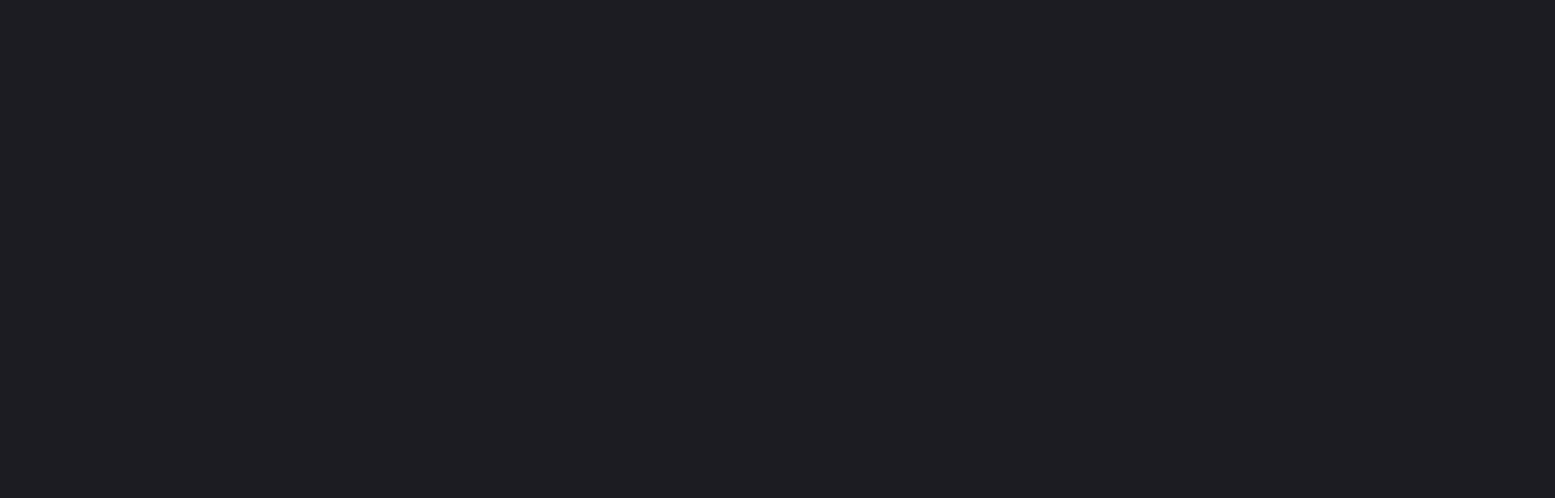
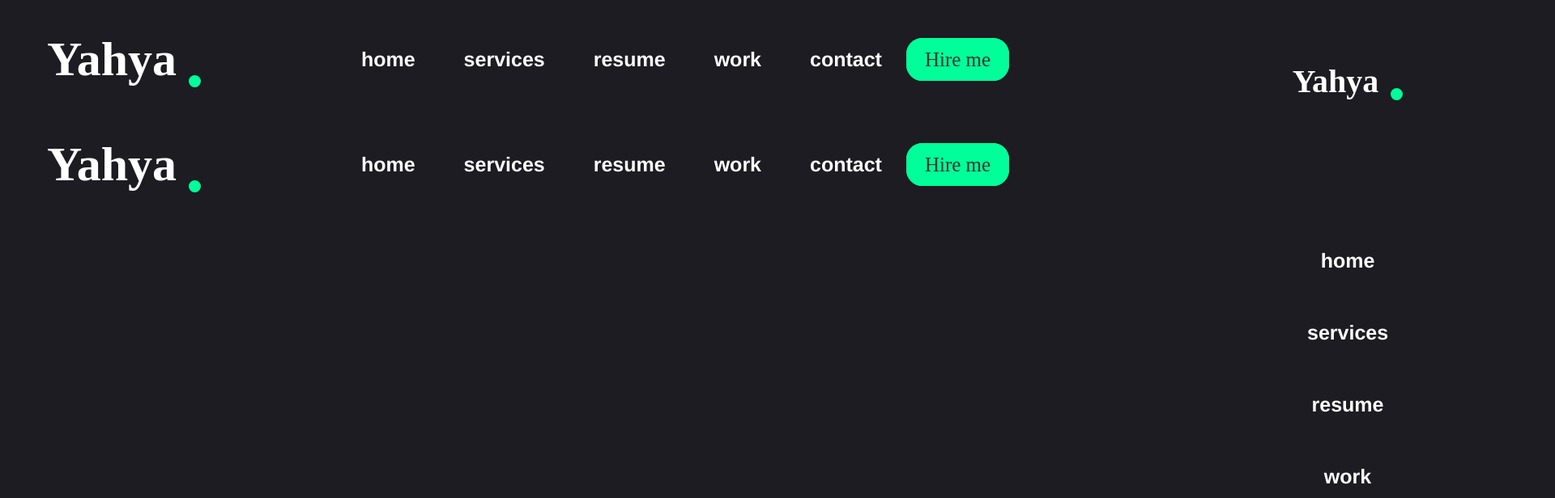
Before and after one commit to Yousef26/yousef, a Next.js app: page /Header in a window 1280 px wide. Shown: the top 616 px of the page at 81% size, 1920 px wide, since content can reach past the window. Built offline with nearby package versions, Linux system fonts and the light colour scheme.

Commit message:
Update page.tsx

```diff
--- a/src/app/Header/page.tsx
+++ b/src/app/Header/page.tsx
@@ -1,27 +1,78 @@
-"use client"
-import React from 'react';
+"use client";
 
-// import Nav from '../Nav/page';
+import React, { useState } from 'react';
+import { usePathname } from 'next/navigation'; // مسار الاستيراد الصحيح
+import Link from 'next/link';
 import './header.css';
-import 'react-bootstrap'
-import Link from 'next/link';
+import 'react-bootstrap'; // تأكد من استخدامه إذا لزم الأمر
 const Links = [
     { name: 'home', path: '/' },
     { name: 'services', path: '/Services' },
     { name: 'resume', path: '/Resume' },
     { name: 'work', path: '/Work' },
     { name: 'contact', path: '/Contact' }
-]
+];
 
 const Header = () => {
+    const pathname = usePathname(); // استدعاء الـ Hook في أعلى المستوى
+    const [isNavOpen, setIsNavOpen] = useState(false);
 
+    const handleNavToggle = () => {
+        setIsNavOpen(prevState => !prevState);
+    };
 
+    const handleNavClose = () => {
+        setIsNavOpen(false);
+    };
 
     return (
         <div>
-            <script></script>
+            <header
+                style={{ margin: "0 50px", width: "94%", display: "flex", justifyContent: "space-between" }}
+                className={`header ${isNavOpen ? 'nav-open' : ''}`}
+            >
+                <div style={{ fontSize: "30px" }} className="logo">
+                    <h1>Yahya</h1><span></span>
+                </div>
+                <div className={`nav ${isNavOpen ? 'toin' : ''}`}>
+                    <div className="logo">
+                        <h1 style={{ fontSize: "40px" }}>Yahya</h1><span></span>
+                    </div>
+                    <div>
+                        {Links.map((link, index) => (
+                            <Link
+                                className={`${link.path === pathname ? "here" : ""} lili`}
+                                key={index}
+                                href={link.path}
+                            >
+                                {link.name}
+                            </Link>
+                        ))}
+                    </div>
+                    <div className='out' onClick={handleNavClose}>
+                        oooo
+                    </div>
+                </div>
+                <div className="icon" onClick={handleNavToggle}>
+                    <span></span>
+                    <span></span>
+                    <span></span>
+                </div>
+                <nav>
+                    {Links.map((link, index) => (
+                        <Link
+                            className={`${link.path === pathname ? "here" : ""} lili`}
+                            key={index}
+                            href={link.path}
+                        >
+                            {link.name}
+                        </Link>
+                    ))}
+                    <span className='last'>Hire me</span>
+                </nav>
+            </header>
         </div>
+    );
+};
 
-    )
-}
-export default Header
+export default Header;
```
